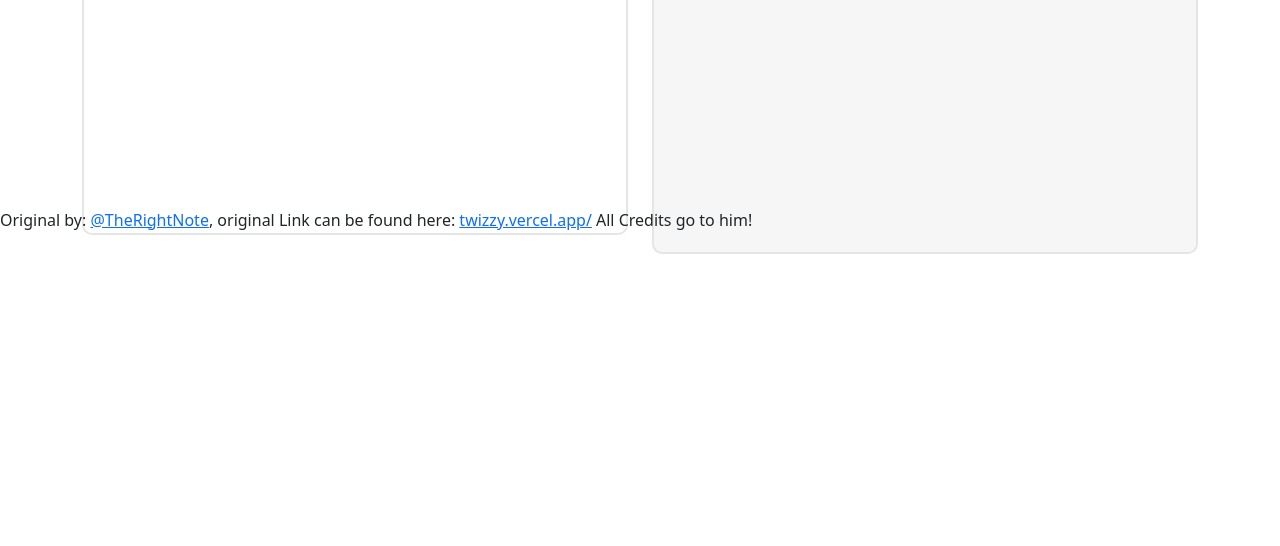
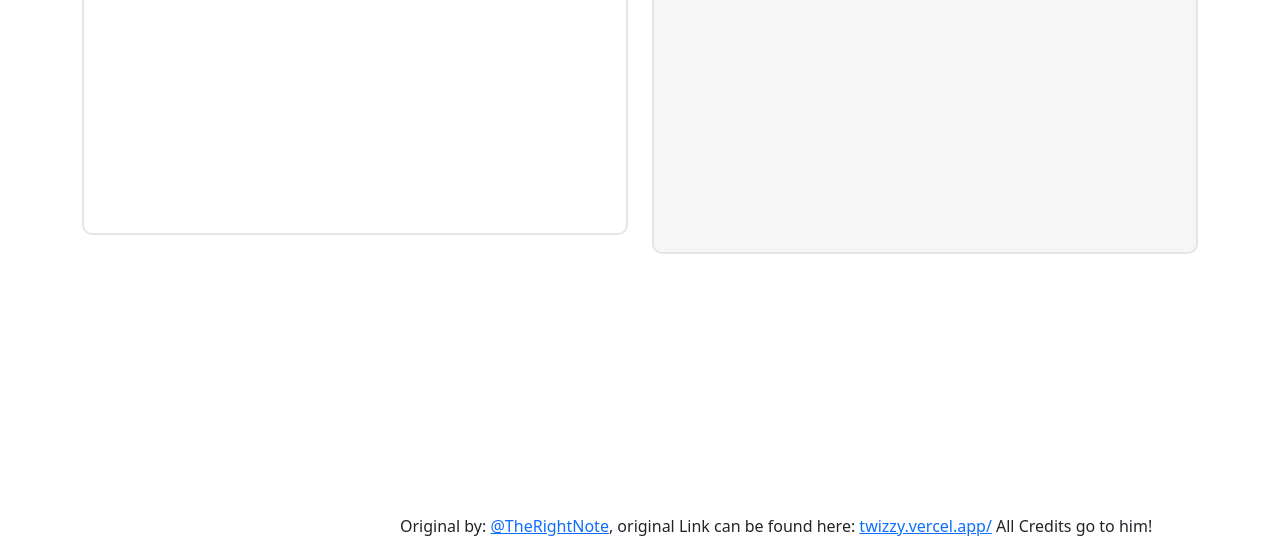
Before and after one commit to Maxderechte0625/TwizzyTranslate, a plain HTML site: page index.html in a window 1280 px wide. Shown: the part 254-800 px from the top of the page. Drawn offline with nearby package versions, Linux system fonts and the light colour scheme; no server answers.

Commit message:
Update index.html

```diff
--- a/index.html
+++ b/index.html
@@ -1809,7 +1809,7 @@
         </div>
       </div>
       </div>
-      <footer>Original by: <a href="https://www.youtube.com/@TheRightNoteYT">@TheRightNote</a>, original Link can be found here: <a href="https://twizzy.vercel.app/">twizzy.vercel.app/</a> All Credits go to him!</footer>
+      <footer style="text-align: center;bottom: 1vh;position: absolute;left: 50vh;">Original by: <a href="https://www.youtube.com/@TheRightNoteYT">@TheRightNote</a>, original Link can be found here: <a href="https://twizzy.vercel.app/">twizzy.vercel.app/</a> All Credits go to him!</footer>
     <script>
       var currentlang = "eng"
       var textarea = document.getElementById("input");
```
